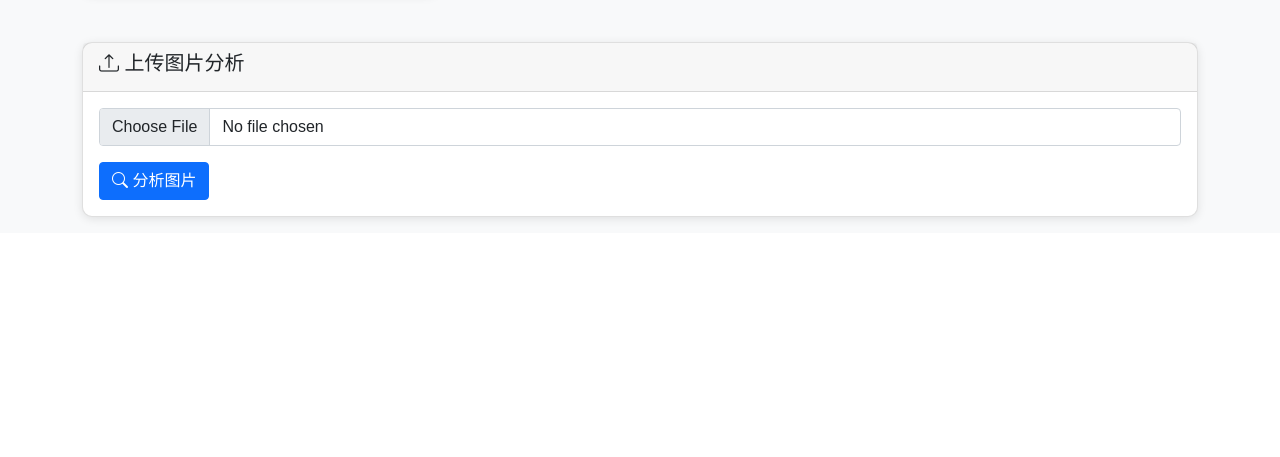
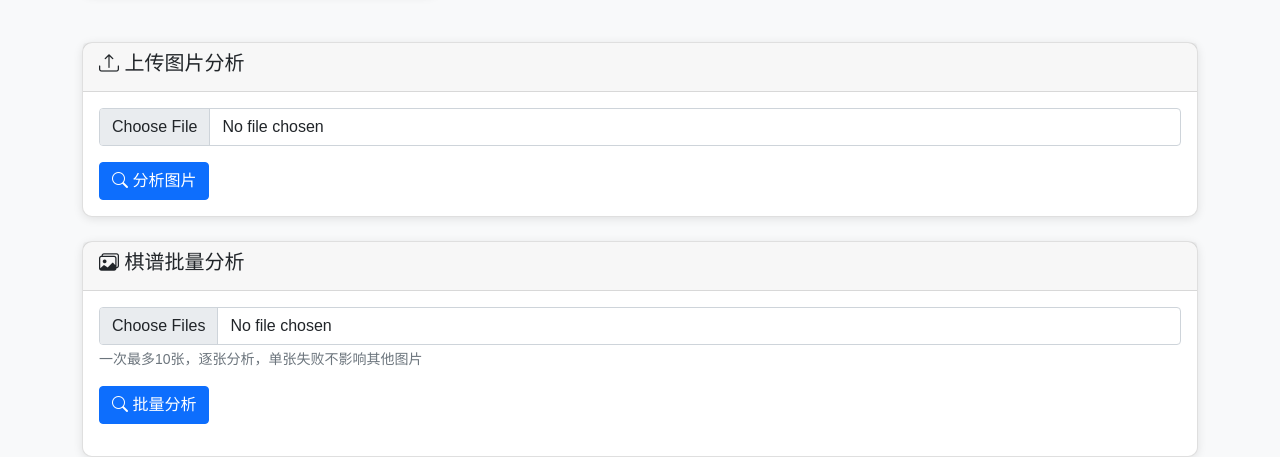
Before and after one commit to Friend-A-12138/xiangqi_analyzer, a Flask app: template web/templates/index.html in a window 1280 px wide. Shown: the part 567-1024 px from the top of the page. Before the commit the page ends 789 px from the top, so only its background shows below. Run offline with Flask 2, Linux system fonts and the light colour scheme; the template is opened without the code that fills it, so the values that code supplies are empty; some libraries are stand-ins or nearby versions.

Commit message:
feat: 新增棋谱批量分析接口与页面
- 新增 /api/upload_batch，一次最多 10 张，逐张分析，单张失败不影响整批
- 返回 total/success/failed 以及每条结果的 FEN、推荐走法、评分与耗时
- 首页新增批量上传入口和结果表格，复用 /api/upload 的分析器与序列化逻辑

```diff
--- a/web/app.py
+++ b/web/app.py
@@ -765,6 +765,81 @@ def upload_image():
         logger.error(f"上传图片分析失败: {e}")
         return jsonify({'error': str(e)}), 500
 
+# 批量分析一次最多处理的图片数量
+BATCH_MAX_FILES = 10
+
+@app.route('/api/upload_batch', methods=['POST'])
+def upload_images_batch():
+    """批量上传图片并逐张分析
+
+    单张失败不会中断整批，结果按文件逐条返回。
+    """
+    session_id = session.get('session_id')
+    if not session_id or not user_manager.is_logged_in(session_id):
+        return jsonify({'error': '未登录'}), 401
+
+    try:
+        files = request.files.getlist('images') or request.files.getlist('image')
+        files = [file for file in files if file and file.filename]
+
+        if not files:
+            return jsonify({'error': '未选择图片'}), 400
+
+        if len(files) > BATCH_MAX_FILES:
+            return jsonify({'error': f'一次最多分析{BATCH_MAX_FILES}张图片'}), 400
+
+        current_analyzer, error = get_analyzer()
+        if error:
+            return jsonify({'error': error}), 400
+
+        results = []
+        for file in files:
+            item = {'filename': file.filename, 'success': False}
+
+            try:
+                image_data = file.read()
+                nparr = np.frombuffer(image_data, np.uint8)
+                image = cv2.imdecode(nparr, cv2.IMREAD_COLOR) if image_data else None
+
+                if image is None:
+                    item['error'] = '无法读取图片'
+                else:
+                    result = current_analyzer.analyze_image(
+                        image, analysis_config['think_time'])
+
+                    if result:
+                        item.update({
+                            'success': True,
+                            'fen': result['fen'],
+                            'best_move': result['best_move'],
+                            'score': make_json_serializable(result['score']),
+                            'confidence': safe_float(result['confidence'], 0.0),
+                            'detect_time': safe_float(result['detect_time'], 0.0),
+                            'occluded_count': result.get('occluded_count', 0)
+                        })
+                    else:
+                        item['error'] = '分析失败（可能未识别到完整棋盘）'
+
+            except Exception as e:
+                logger.error(f"批量分析 {file.filename} 失败: {e}")
+                item['error'] = str(e)
+
+            results.append(item)
+
+        success_count = sum(1 for item in results if item['success'])
+        logger.info(f"批量分析完成: {success_count}/{len(results)} 成功")
+
+        return jsonify({
+            'total': len(results),
+            'success': success_count,
+            'failed': len(results) - success_count,
+            'results': results
+        })
+
+    except Exception as e:
+        logger.error(f"批量上传分析失败: {e}")
+        return jsonify({'error': str(e)}), 500
+
 # SocketIO事件
 @socketio.on('connect')
 def handle_connect():
--- a/web/templates/index.html
+++ b/web/templates/index.html
@@ -101,6 +101,27 @@
                 <button class="btn btn-primary" onclick="uploadImage()">
                     <i class="bi bi-search"></i> 分析图片
                 </button>
+            </div>
+        </div>
+    </div>
+</div>
+
+<!-- 棋谱批量分析 -->
+<div class="row mt-4">
+    <div class="col-12">
+        <div class="card">
+            <div class="card-header">
+                <h5><i class="bi bi-images"></i> 棋谱批量分析</h5>
+            </div>
+            <div class="card-body">
+                <div class="mb-3">
+                    <input type="file" class="form-control" id="batch-upload" accept="image/*" multiple>
+                    <div class="form-text">一次最多10张，逐张分析，单张失败不影响其他图片</div>
+                </div>
+                <button class="btn btn-primary" onclick="uploadBatch()">
+                    <i class="bi bi-search"></i> 批量分析
+                </button>
+                <div id="batch-result" class="mt-3"></div>
             </div>
         </div>
     </div>
@@ -323,5 +344,79 @@ function updateRecommendation(data) {
     const recommendationDiv = document.getElementById('recommendation');
     // 已经在updateAnalysisResult中更新了
 }
+
+// 批量分析
+function uploadBatch() {
+    const input = document.getElementById('batch-upload');
+
+    if (!input.files || input.files.length === 0) {
+        alert('请选择图片');
+        return;
+    }
+
+    const formData = new FormData();
+    Array.from(input.files).forEach(function(file) {
+        formData.append('images', file);
+    });
+
+    const container = document.getElementById('batch-result');
+    container.innerHTML = '<div class="text-muted small">正在分析，请稍候...</div>';
+
+    fetch('/api/upload_batch', { method: 'POST', body: formData })
+        .then(response => response.json())
+        .then(data => {
+            if (data.error) {
+                container.innerHTML = '<div class="alert alert-warning">' + data.error + '</div>';
+                return;
+            }
+            renderBatchResult(data);
+        })
+        .catch(error => {
+            container.innerHTML = '<div class="alert alert-danger">批量分析失败: ' +
+                                  error.message + '</div>';
+        });
+}
+
+// 渲染批量分析结果
+function renderBatchResult(data) {
+    let html = '<p class="small">共 ' + data.total + ' 张，成功 ' + data.success +
+               ' 张，失败 ' + data.failed + ' 张</p>';
+
+    html += '<div class="table-responsive"><table class="table table-sm align-middle">';
+    html += '<thead><tr><th>文件名</th><th>FEN</th><th>推荐走法</th><th>评估</th><th>耗时</th></tr></thead><tbody>';
+
+    data.results.forEach(function(item) {
+        html += '<tr>';
+        html += '<td class="small">' + item.filename + '</td>';
+
+        if (item.success) {
+            html += '<td><code class="small">' + item.fen + '</code></td>';
+            html += '<td><strong>' + (item.best_move || '-') + '</strong></td>';
+            html += '<td>' + formatScore(item.score) + '</td>';
+            html += '<td class="small">' + item.detect_time.toFixed(2) + 's</td>';
+        } else {
+            html += '<td colspan="4" class="text-danger small">' +
+                    (item.error || '分析失败') + '</td>';
+        }
+
+        html += '</tr>';
+    });
+
+    html += '</tbody></table></div>';
+    document.getElementById('batch-result').innerHTML = html;
+}
+
+// 格式化引擎评分
+function formatScore(score) {
+    if (score === null || score === undefined || score === '') {
+        return '-';
+    }
+
+    if (typeof score === 'string' && score.startsWith('MateIn')) {
+        return '将死(' + score.substring(6) + '步)';
+    }
+
+    return parseFloat(score).toFixed(2);
+}
 </script>
 {% endblock %}
```
